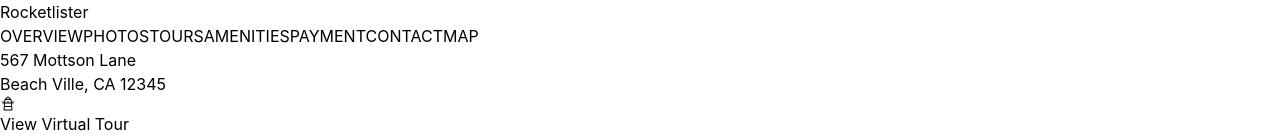
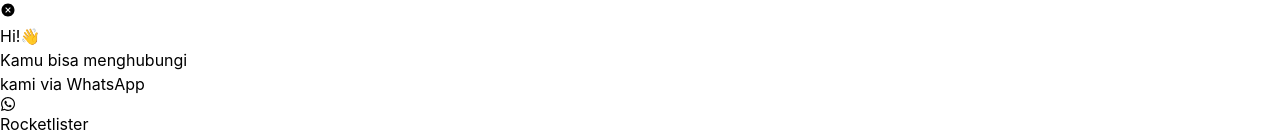
Before and after one commit to aryadmara/property-vite, a React (Vite) app: page / in a window 1280 px wide. Shown: the top 136 px of the page. Built offline with nearby package versions, Linux system fonts and the light colour scheme.

Commit message:
feat: add wa icon (#15)

```diff
--- a/src/components/Navbar.jsx
+++ b/src/components/Navbar.jsx
@@ -1,7 +1,23 @@
+import { useState } from "react";
+import { FaWhatsapp } from "react-icons/fa";
+import { IoCloseCircleSharp } from "react-icons/io5";
 function Navbar() {
-
+    const [view, setView] = useState ("invisible md:visible")
+    // const [name, setName] = useState (`yaya toure`)
+    const handleHidden = () =>{
+        setView ("invisible md:invisible");
+        // setName (`Pogba`)
+    }
     return (
         <header className=" absolute w-[80rem] m-auto left-0 right-0 my-7 flex items-center justify-between  text-white">
+            {/* <p>{name}</p> */}
+        <div className={`${view} text-black bottom-24 right-4 fixed bg-white shadow rounded-md z-50`} >
+            <button className=" absolute -top-2 right-2 " type="button" onClick={handleHidden} ><IoCloseCircleSharp className=" text-red-600 fixed bg-white rounded-full" /></button>
+            <p className=" text-sm p-6 ">Hi!👋 <br />Kamu bisa menghubungi <br /> kami via WhatsApp</p>
+        </div>
+        <div className=" bottom-4 right-4 fixed bg-[#4eca5c] rounded-full p-4 z-50 cursor-pointer">
+            <span className="  rounded-full"><FaWhatsapp className="  w-8 h-8"/></span>
+        </div>
         <h2 className=" pl-4 md:pl-0 text-2xl cursor-pointer"><span className=" font-extrabold">Rocket</span>lister</h2>
         <nav className=" hidden md:block bg-opacity-100 text-xs ">
             <a className = " m-5 hover:text-[#c9c9c9]" href="#">OVERVIEW</a>
```
